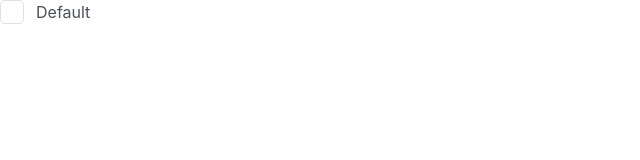
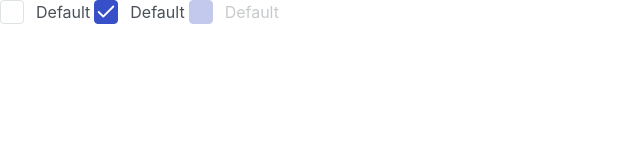
Before and after one commit to js-tasks-ru/htmlcss-20230124_black-s-w-a-n, a website: page 07-lection5/01-checkbox/index.html in a window 1280 px wide. Shown: the whole page, without its empty margins (0-640 px from the left). Drawn offline with Linux system fonts and the light colour scheme.

Commit message:
lect5 checkbox 2

```diff
--- a/07-lection5/01-checkbox/checkbox.css
+++ b/07-lection5/01-checkbox/checkbox.css
@@ -41,3 +41,17 @@
     background: var(--blue);
     border-color: var(--blue);
 }
+
+.checkbox__input:disabled ~ .checkbox__state .checkbox__control {
+    background: var(--blue);
+    border-color: var(--blue);
+    opacity: 0.3;
+}
+
+.checkbox__input:disabled ~ .checkbox__state .checkbox__control .checkbox__icon {
+    display: none;
+}
+
+.checkbox__input:disabled ~ .checkbox__state .checkbox__title {
+    opacity: 0.3;
+}
--- a/07-lection5/01-checkbox/index.html
+++ b/07-lection5/01-checkbox/index.html
@@ -17,5 +17,27 @@
                 <div class="checkbox__title">Default</div>
             </div>
         </label>
+        <label class="checkbox">
+            <input type="checkbox" class="checkbox__input" checked>
+            <div class="checkbox__state">
+                <div class="checkbox__control">
+                    <svg class="checkbox__icon" width="24" height="24" viewBox="0 0 24 24" fill="none" xmlns="http://www.w3.org/2000/svg">
+                        <path fill-rule="evenodd" clip-rule="evenodd" d="M20.7071 5.29289C21.0976 5.68342 21.0976 6.31658 20.7071 6.70711L9.70711 17.7071C9.31658 18.0976 8.68342 18.0976 8.29289 17.7071L3.29289 12.7071C2.90237 12.3166 2.90237 11.6834 3.29289 11.2929C3.68342 10.9024 4.31658 10.9024 4.70711 11.2929L9 15.5858L19.2929 5.29289C19.6834 4.90237 20.3166 4.90237 20.7071 5.29289Z" fill="white"/>
+                    </svg>
+                </div>
+                <div class="checkbox__title">Default</div>
+            </div>
+        </label>
+        <label class="checkbox">
+            <input type="checkbox" class="checkbox__input" disabled>
+            <div class="checkbox__state">
+                <div class="checkbox__control checkbox__control_disabled">
+                    <svg class="checkbox__icon" width="24" height="24" viewBox="0 0 24 24" fill="none" xmlns="http://www.w3.org/2000/svg">
+                        <path fill-rule="evenodd" clip-rule="evenodd" d="M20.7071 5.29289C21.0976 5.68342 21.0976 6.31658 20.7071 6.70711L9.70711 17.7071C9.31658 18.0976 8.68342 18.0976 8.29289 17.7071L3.29289 12.7071C2.90237 12.3166 2.90237 11.6834 3.29289 11.2929C3.68342 10.9024 4.31658 10.9024 4.70711 11.2929L9 15.5858L19.2929 5.29289C19.6834 4.90237 20.3166 4.90237 20.7071 5.29289Z" fill="white"/>
+                    </svg>
+                </div>
+                <div class="checkbox__title checkbox_disabled">Default</div>
+            </div>
+        </label>
     </body>
 </html>
```
